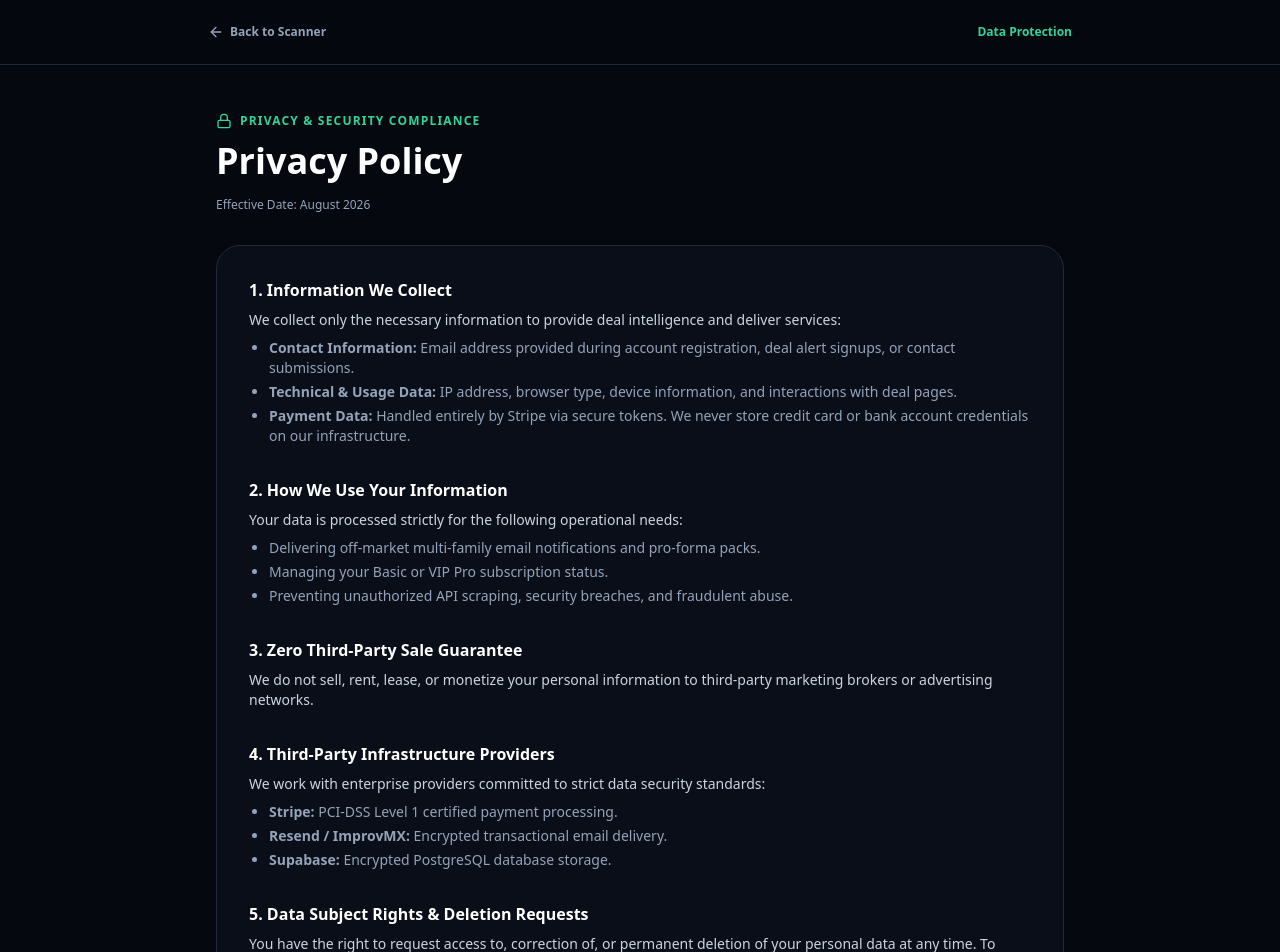
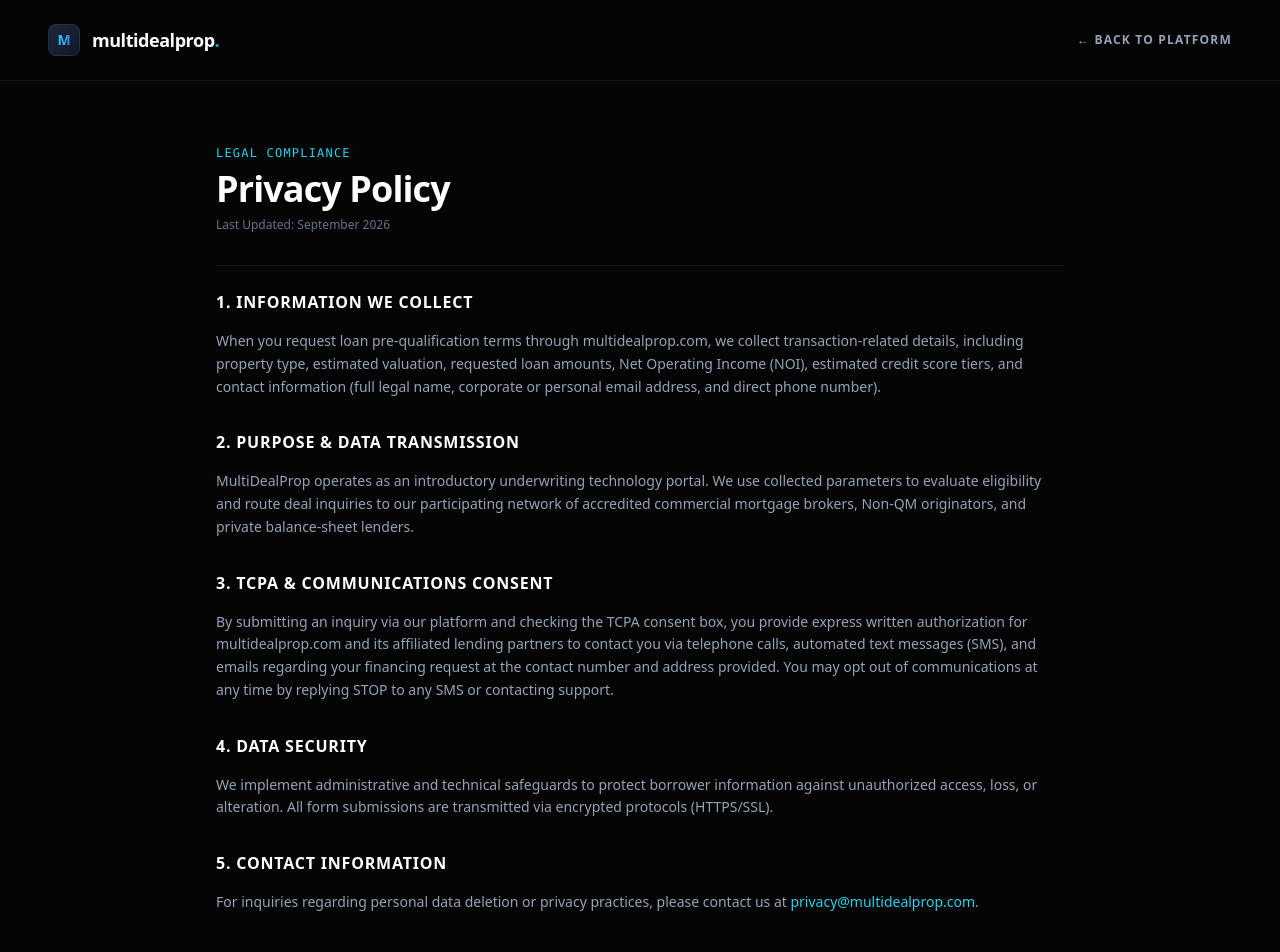
Before and after one commit to MultiDeal/multidealprop, a Next.js app: page /privacy in a window 1280 px wide. Shown: the top 952 px of the page. Built offline with nearby package versions, Linux system fonts and the light colour scheme.

Commit message:
Revamp Privacy Policy page layout and content
Updated the Privacy Policy page layout and content, including new sections on data collection, usage, and security practices. Adjusted styles and improved accessibility features.

```diff
--- a/src/app/privacy/page.tsx
+++ b/src/app/privacy/page.tsx
@@ -1,74 +1,59 @@
-'use client';
+import React from 'react';
+import Link from 'next/link';
 
-import Link from 'next/link';
-import { ArrowLeft, Lock, ShieldCheck } from 'lucide-react';
+export const metadata = {
+  title: 'Privacy Policy | MultiDealProp',
+  description: 'Privacy Policy and TCPA data handling practices for multidealprop.com.',
+};
 
 export default function PrivacyPage() {
   return (
-    <div className="min-h-screen bg-[#06080F] text-slate-200 font-sans antialiased pb-20">
-      <header className="border-b border-slate-800 bg-[#06080F]/80 backdrop-blur sticky top-0 z-40">
-        <div className="max-w-4xl mx-auto px-4 h-16 flex items-center justify-between">
-          <Link href="/" className="text-xs font-bold text-slate-400 hover:text-white flex items-center gap-1.5">
-            <ArrowLeft className="w-4 h-4" /> Back to Scanner
-          </Link>
-          <span className="text-xs font-bold text-emerald-400">Data Protection</span>
-        </div>
+    <div className="min-h-screen bg-[#050505] text-slate-300 font-sans selection:bg-cyan-500/30">
+      <header className="border-b border-white/5 px-6 lg:px-12 py-6 max-w-7xl mx-auto flex items-center justify-between">
+        <Link href="/" className="flex items-center gap-3">
+          <div className="w-8 h-8 rounded-lg bg-gradient-to-br from-slate-800 to-slate-900 border border-slate-700/50 flex items-center justify-center">
+            <span className="text-transparent bg-clip-text bg-gradient-to-r from-cyan-400 to-blue-500 font-black text-sm">M</span>
+          </div>
+          <span className="text-lg font-bold tracking-tight text-white">multidealprop<span className="text-cyan-500">.</span></span>
+        </Link>
+        <Link href="/" className="text-xs font-bold uppercase tracking-widest text-slate-400 hover:text-white transition-colors">
+          &larr; Back to Platform
+        </Link>
       </header>
 
-      <main className="max-w-4xl mx-auto px-4 sm:px-6 pt-12">
-        <div className="flex items-center gap-2 text-emerald-400 text-xs font-bold uppercase tracking-widest mb-3">
-          <Lock className="w-4 h-4" /> Privacy &amp; Security Compliance
+      <main className="max-w-4xl mx-auto px-6 py-16 space-y-8">
+        <div>
+          <div className="text-xs font-mono text-cyan-400 uppercase tracking-widest mb-2">Legal Compliance</div>
+          <h1 className="text-3xl sm:text-4xl font-extrabold text-white tracking-tight">Privacy Policy</h1>
+          <p className="text-xs text-slate-500 mt-2">Last Updated: September 2026</p>
         </div>
-        <h1 className="text-3xl sm:text-4xl font-black text-white mb-4">Privacy Policy</h1>
-        <p className="text-xs text-slate-400 mb-8">Effective Date: August 2026</p>
 
-        <div className="space-y-8 text-xs sm:text-sm text-slate-300 leading-relaxed bg-slate-900/40 border border-slate-800 p-6 sm:p-8 rounded-3xl">
+        <section className="space-y-4 text-sm leading-relaxed text-slate-400 border-t border-white/5 pt-6">
+          <h2 className="text-base font-bold text-white uppercase tracking-wider">1. Information We Collect</h2>
+          <p>
+            When you request loan pre-qualification terms through multidealprop.com, we collect transaction-related details, including property type, estimated valuation, requested loan amounts, Net Operating Income (NOI), estimated credit score tiers, and contact information (full legal name, corporate or personal email address, and direct phone number).
+          </p>
 
-          <section>
-            <h2 className="text-base font-bold text-white mb-2">1. Information We Collect</h2>
-            <p>We collect only the necessary information to provide deal intelligence and deliver services:</p>
-            <ul className="list-disc pl-5 mt-2 space-y-1 text-slate-400">
-              <li><strong>Contact Information:</strong> Email address provided during account registration, deal alert signups, or contact submissions.</li>
-              <li><strong>Technical &amp; Usage Data:</strong> IP address, browser type, device information, and interactions with deal pages.</li>
-              <li><strong>Payment Data:</strong> Handled entirely by Stripe via secure tokens. We never store credit card or bank account credentials on our infrastructure.</li>
-            </ul>
-          </section>
+          <h2 className="text-base font-bold text-white uppercase tracking-wider pt-4">2. Purpose &amp; Data Transmission</h2>
+          <p>
+            MultiDealProp operates as an introductory underwriting technology portal. We use collected parameters to evaluate eligibility and route deal inquiries to our participating network of accredited commercial mortgage brokers, Non-QM originators, and private balance-sheet lenders.
+          </p>
 
-          <section>
-            <h2 className="text-base font-bold text-white mb-2">2. How We Use Your Information</h2>
-            <p>Your data is processed strictly for the following operational needs:</p>
-            <ul className="list-disc pl-5 mt-2 space-y-1 text-slate-400">
-              <li>Delivering off-market multi-family email notifications and pro-forma packs.</li>
-              <li>Managing your Basic or VIP Pro subscription status.</li>
-              <li>Preventing unauthorized API scraping, security breaches, and fraudulent abuse.</li>
-            </ul>
-          </section>
+          <h2 className="text-base font-bold text-white uppercase tracking-wider pt-4">3. TCPA &amp; Communications Consent</h2>
+          <p>
+            By submitting an inquiry via our platform and checking the TCPA consent box, you provide express written authorization for multidealprop.com and its affiliated lending partners to contact you via telephone calls, automated text messages (SMS), and emails regarding your financing request at the contact number and address provided. You may opt out of communications at any time by replying STOP to any SMS or contacting support.
+          </p>
 
-          <section>
-            <h2 className="text-base font-bold text-white mb-2">3. Zero Third-Party Sale Guarantee</h2>
-            <p>
-              We do not sell, rent, lease, or monetize your personal information to third-party marketing brokers or advertising networks.
-            </p>
-          </section>
+          <h2 className="text-base font-bold text-white uppercase tracking-wider pt-4">4. Data Security</h2>
+          <p>
+            We implement administrative and technical safeguards to protect borrower information against unauthorized access, loss, or alteration. All form submissions are transmitted via encrypted protocols (HTTPS/SSL).
+          </p>
 
-          <section>
-            <h2 className="text-base font-bold text-white mb-2">4. Third-Party Infrastructure Providers</h2>
-            <p>We work with enterprise providers committed to strict data security standards:</p>
-            <ul className="list-disc pl-5 mt-2 space-y-1 text-slate-400">
-              <li><strong>Stripe:</strong> PCI-DSS Level 1 certified payment processing.</li>
-              <li><strong>Resend / ImprovMX:</strong> Encrypted transactional email delivery.</li>
-              <li><strong>Supabase:</strong> Encrypted PostgreSQL database storage.</li>
-            </ul>
-          </section>
-
-          <section>
-            <h2 className="text-base font-bold text-white mb-2">5. Data Subject Rights &amp; Deletion Requests</h2>
-            <p>
-              You have the right to request access to, correction of, or permanent deletion of your personal data at any time. To exercise these rights, email our compliance team at <span className="text-emerald-400 font-mono">support@multidealprop.com</span>.
-            </p>
-          </section>
-
-        </div>
+          <h2 className="text-base font-bold text-white uppercase tracking-wider pt-4">5. Contact Information</h2>
+          <p>
+            For inquiries regarding personal data deletion or privacy practices, please contact us at <span className="text-cyan-400">privacy@multidealprop.com</span>.
+          </p>
+        </section>
       </main>
     </div>
   );
```
